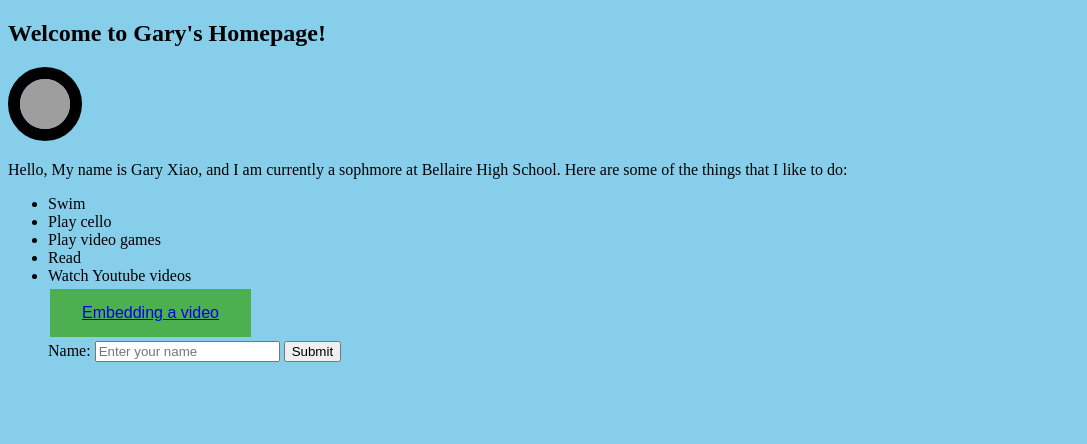
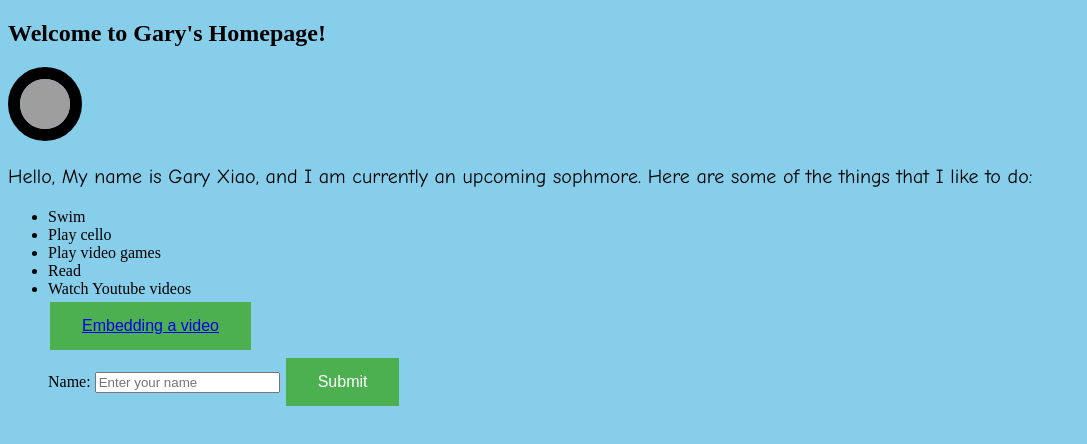
Before and after one commit to bgg94fqc6r-crypto/garyxsite, a plain HTML site: page index.html in a window 1280 px wide. Shown: the whole page, without its empty margins (0-1087 px from the left). Drawn offline with nearby package versions, Linux system fonts and the light colour scheme; grey boxes are pictures that could not be loaded.

Commit message:
update content and styling for index and pro pages; enhance paragraph class and button styles

```diff
--- a/index.html
+++ b/index.html
@@ -8,8 +8,8 @@
     <body class="back">
         <h2>Welcome to Gary's Homepage!</h2>
         <img src="https://codehs.com/uploads/ceb890f76690ad1d2151bf97534f6c11" alt="cool picture of my codehs pfp">
-        <p>
-            Hello, My name is Gary Xiao, and I am currently a sophmore at Bellaire High School. Here are some of the things that I like to do:
+        <p class = "paragraph">
+            Hello, My name is Gary Xiao, and I am currently an upcoming sophmore. Here are some of the things that I like to do:
         </p>
         <ul>
             <li>Swim</li>
@@ -21,7 +21,7 @@
             <form onsubmit="saveName(); return false;">
                 <label for="name">Name:</label>
                 <input type="text" name="name" placeholder="Enter your name">
-                <input type="submit" value="Submit">
+                <input type="submit" value="Submit" class = "button">
             </form>
         </ul>
         <script>
--- a/style.css
+++ b/style.css
@@ -19,3 +19,19 @@ body.back {
     margin: 4px 2px;
     cursor: pointer;
 }
+.button {
+    background-color: #4CAF50;
+    border: none;
+    color: white;
+    padding: 15px 32px;
+    text-align: center;
+    text-decoration: none;
+    display: inline-block;
+    font-size: 16px;
+    margin: 4px 2px;
+    cursor: pointer;
+}
+.paragraph {
+    font-size: 20px;
+    font-family: comic sans ms, sans-serif;
+}
```
Also changed, not shown: pro.html (+3 -3 lines).
